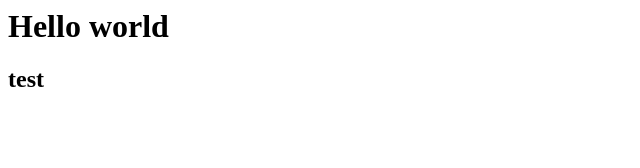
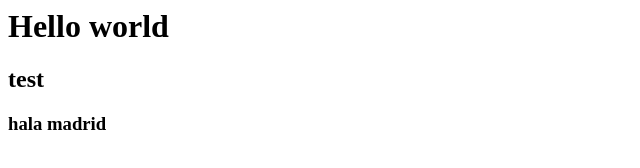
Before and after one commit to aljaffarsyah10/latihan_git, a plain HTML site: page index.html in a window 1280 px wide. Shown: the whole page, without its empty margins (0-640 px from the left). Drawn offline with Linux system fonts and the light colour scheme.

Commit message:
Update index.html

```diff
--- a/index.html
+++ b/index.html
@@ -1,2 +1,4 @@
 <h1>Hello world</h1>
 <h2>test</h2>
+
+<h3> hala madrid</h3>
```
